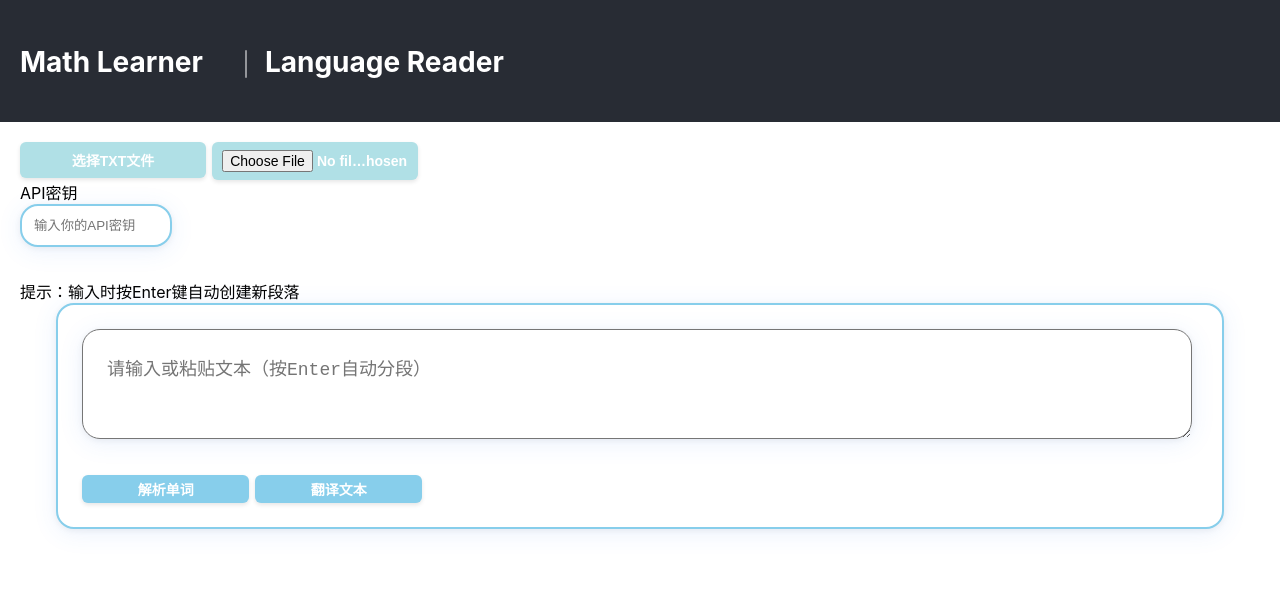
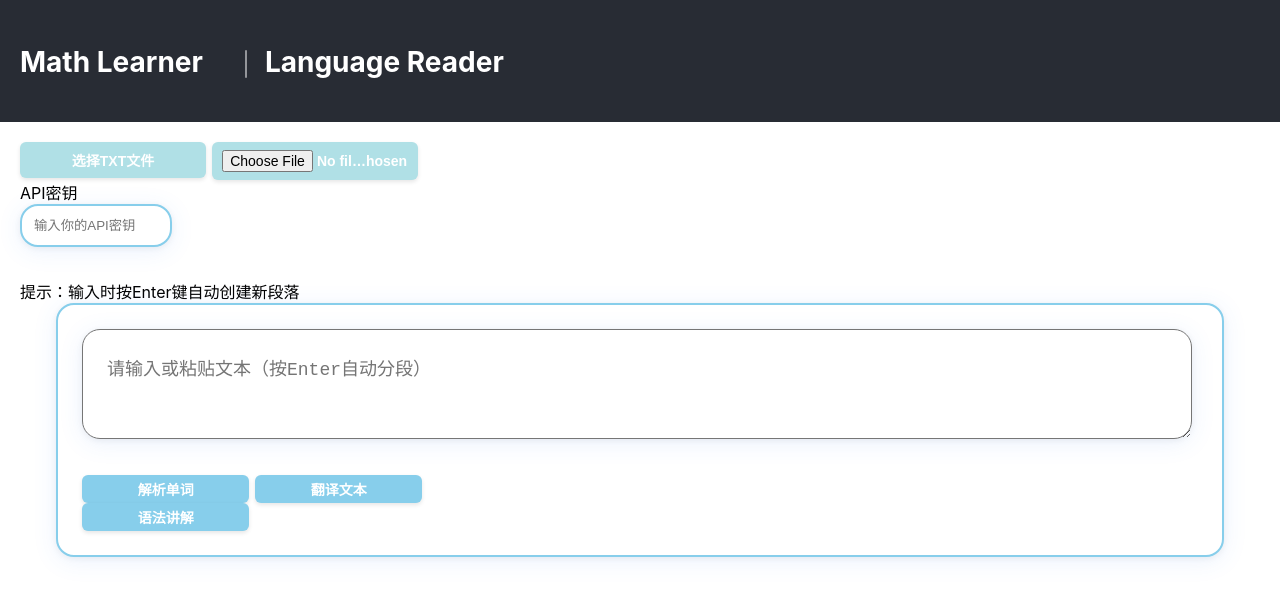
Before and after one commit to JimHacker1980/ToolBox, a React (Create React App) app: page / in a window 1280 px wide. Both pictures are taken after a click on the element "Language Reader". Shown: the top 600 px of the page. Built offline with nearby package versions, Linux system fonts and the light colour scheme.

Commit message:
Second Commit

```diff
--- a/src/components/LanguageReader.js
+++ b/src/components/LanguageReader.js
@@ -8,6 +8,7 @@ const LanguageReader = () => {
     text: '',
     parsed: null,
     translated: null,
+    analysis: null,
     wordDetails: {} // 存储单词详细解析
   }]);
   const [isLoading, setIsLoading] = useState(false);
@@ -15,6 +16,8 @@ const LanguageReader = () => {
   const textareaRefs = useRef({});
   // 新增：用于弹窗显示单词详细信息
   const [selectedWord, setSelectedWord] = useState({ blockId: null, wordIdx: null });
+  const [wordDetails, setWordDetails] = useState(null);
+
 
   // 重排ID为连续自然数
   const reorderIds = (blocks) => {
@@ -148,33 +151,10 @@ const handleAnalyze = async (blockId) => {
     return;
   }
 
-  // 第二步：逐个查询单词详情（文本格式）
+  // 第二步：设置查询单词详情（文本格式）
   const wordDetails = {};
   for (const word of words) {
-    const detailPrompt = `请用中文提供单词 "${word}" 的解析，包含以下信息：
-    1. 原型（baseForm）
-    2. 中文含义（meaning）
-    3. 语法地位（syntax）
-    要求：用简洁文本表示，不需要JSON格式`;
-
-    const detailData = await callApi(detailPrompt, apiKey);
-
-    if (detailData && detailData.choices && detailData.choices[0].message.content) {
-      try {
-        const detailContent = detailData.choices[0].message.content.trim();
-        // 解析文本结果（按行分割，提取关键信息）
-
-        wordDetails[word] = {
-          word,
-          meaning: detailContent || '无',
-        };
-      } catch (error) {
-        console.error(`单词 ${word} 解析失败：`, error);
-        wordDetails[word] = { word, meaning: '解析失败'};
-      }
-    } else {
-      wordDetails[word] = { word, meaning: '无'};
-    }
+    wordDetails[word] = { word, meaning: 'Waiting……'};
   }
 
   // 更新状态（假设 textBlocks 中有 wordDetails 字段）
@@ -195,6 +175,19 @@ const handleAnalyze = async (blockId) => {
     if (data && data.choices && data.choices[0].message.content) {
       setTextBlocks(prev => prev.map(block =>
         block.id === blockId ? { ...block, translated: data.choices[0].message.content } : block
+      ));
+    } else {
+      alert('翻译失败或API异常');
+    }
+  };
+
+  // 翻译函数，支持每段独立翻译
+  const handleTeaching = async (blockId) => {
+    const prompt = `对以下文本进行语法讲解，只需要分析整体句式结构：\n${textBlocks[blockId].text}`;
+    const data = await callApi(prompt, apiKey);
+    if (data && data.choices && data.choices[0].message.content) {
+      setTextBlocks(prev => prev.map(block =>
+        block.id === blockId ? { ...block, analysis: data.choices[0].message.content } : block
       ));
     } else {
       alert('翻译失败或API异常');
@@ -235,18 +228,19 @@ const handleAnalyze = async (blockId) => {
     );
   };
 
+  // 修改后的弹窗渲染函数（同步）
   const renderWordModal = () => {
     if (selectedWord.blockId === null || selectedWord.wordIdx === null) {
       return null;
     }
 
     const block = textBlocks.find(b => b.id === selectedWord.blockId);
-    if (!block || !block.parsed || !block.wordDetails) {
+    if (!block || !block.parsed) {
       return null;
     }
 
     const word = block.parsed[selectedWord.wordIdx];
-    const details = block.wordDetails[word] || { word, meaning: '无' };
+    const details = wordDetails || { word, meaning: 'Waiting……' }; // 使用状态中的数据
 
     return (
       <div className="fixed inset-0 z-50 flex items-center justify-center bg-black bg-opacity-30">
@@ -282,6 +276,52 @@ const handleAnalyze = async (blockId) => {
       </div>
     );
   };
+
+  useEffect(() => {
+    const fetchWordDetails = async () => {
+      if (selectedWord.blockId === null || selectedWord.wordIdx === null) {
+        setWordDetails(null);
+        return;
+      }
+
+      const block = textBlocks.find(b => b.id === selectedWord.blockId);
+      if (!block || !block.parsed) {
+        setWordDetails(null);
+        return;
+      }
+
+      const word = block.parsed[selectedWord.wordIdx];
+      const detailPrompt = `请用中文提供单词 "${word}" 的解析，包含以下信息：
+      1. 原型（baseForm）
+      2. 中文含义（meaning）
+      3. 语法地位（syntax）
+      要求：用简洁文本表示，不需要JSON格式`;
+
+      const detailData = await callApi(detailPrompt, apiKey);
+
+      if (detailData && detailData.choices && detailData.choices[0].message.content) {
+        try {
+          const detailContent = detailData.choices[0].message.content.trim();
+          setWordDetails({
+            word,
+            meaning: detailContent || '无',
+          });
+        } catch (error) {
+          console.error(`单词 ${word} 解析失败：`, error);
+          setWordDetails({ word, meaning: '解析失败' });
+        }
+      } else {
+        setWordDetails({ word, meaning: '无' });
+      }
+    };
+
+    // 仅在 selectedWord 变化时触发请求
+    if (selectedWord.blockId !== null && selectedWord.wordIdx !== null) {
+      fetchWordDetails();
+    } else {
+      setWordDetails(null); // 重置状态当弹窗关闭时
+    }
+  }, [selectedWord, textBlocks, apiKey]); // 依赖项包含触发更新的变量
 
   return (
     <div className="container mx-auto p-4 max-w-5xl">
@@ -481,6 +521,41 @@ const handleAnalyze = async (blockId) => {
               </div>
             )}
 
+            <button
+                className="bg-purple-500 hover:bg-purple-600 text-white px-4 py-1.5 rounded-md flex items-center"
+                onClick={() => handleTeaching(block.id)}
+                disabled={isLoading || !block.text.trim()}
+                style={{
+              display: 'inline-block',
+              width: '15%',
+              padding: '4px 6px',
+              fontSize: '14px',
+              fontWeight: 'bold',
+              textAlign: 'center',
+              color: '#ffffff',
+              backgroundColor: '#87CEEB', // 淡蓝色
+              border: 'none',
+              borderRadius: '6px',
+              boxShadow: '0 2px 4px rgba(0, 0, 0, 0.1)',
+              cursor: 'pointer',
+              transition: 'background-color 0.3s, transform 0.2s',
+              marginRight: '0.5%',
+            }}
+              >
+                <i className="fa fa-language mr-2"></i> 语法讲解
+              </button>
+
+                        {/* 翻译结果显示 */}
+            {block.analysis && (
+              <div className="mt-4">
+                <div className="bg-purple-50 p-3 rounded-lg">
+                  <ReactMarkdown>{block.analysis}</ReactMarkdown>
+                </div>
+              </div>
+            )}
+
+
+
             <div className="flex justify-between items-center mb-3">
               <div className="flex space-x-2">
                 {textBlocks.length > 1 && (
```
